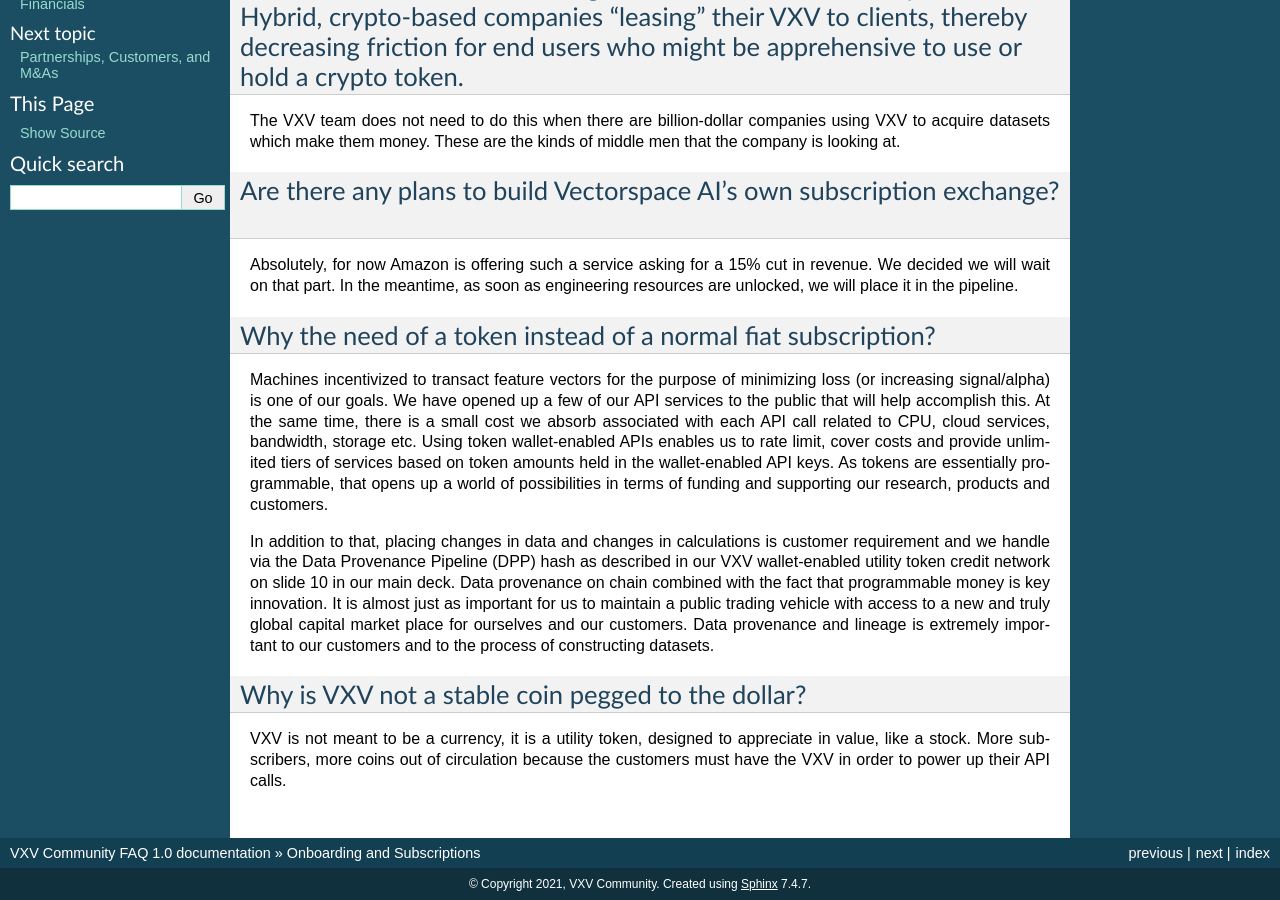
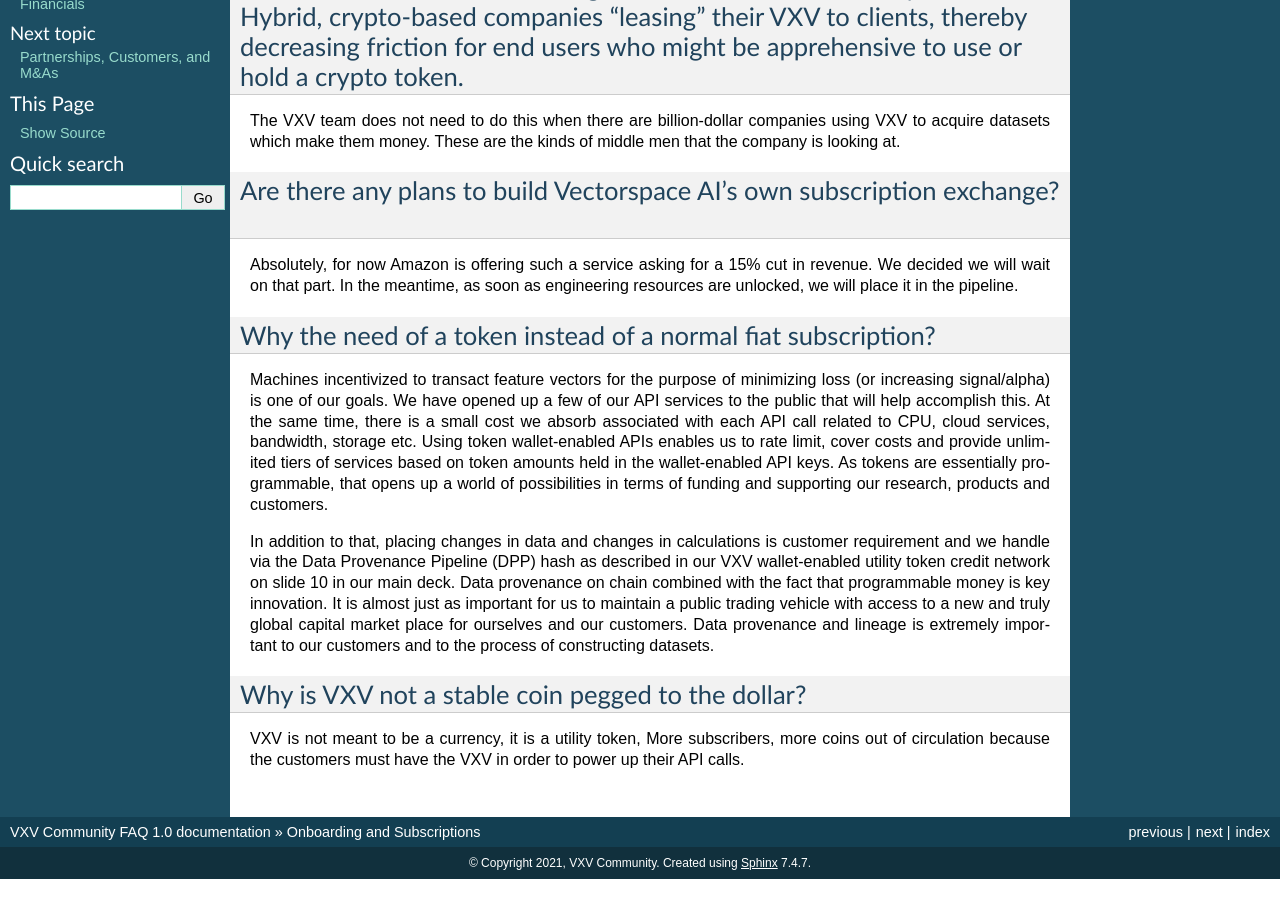
Before and after one commit to vxvfaq/vxvfaq, a Sphinx documentation site: the page built from docs/onboardingsubscription.rst, in a window 1280 px wide and 900 px high, scrolled down 595 px. Built offline with Sphinx 7.4.7, drawn with Linux system fonts in a browser that asks for light colours; after the commit the page ends 1474 px from its top, so only the background shows below that.

Commit message:
Update onboardingsubscription.rst

```diff
--- a/docs/onboardingsubscription.rst
+++ b/docs/onboardingsubscription.rst
@@ -34,5 +34,4 @@
 
 Why is VXV not a stable coin pegged to the dollar?
 -------
-
-VXV is not meant to be a currency, it is a utility token, designed to appreciate in value, like a stock. More subscribers, more coins out of circulation because the customers must have the VXV in order to power up their API calls.
+VXV is not meant to be a currency, it is a utility token, More subscribers, more coins out of circulation because the customers must have the VXV in order to power up their API calls.
```
